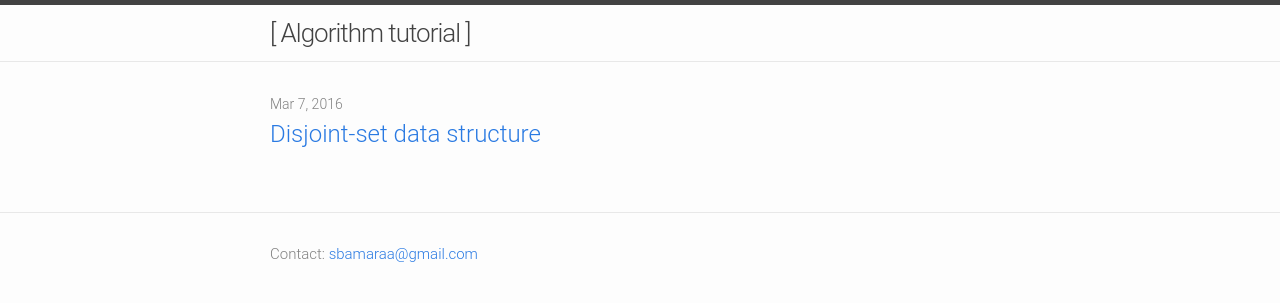
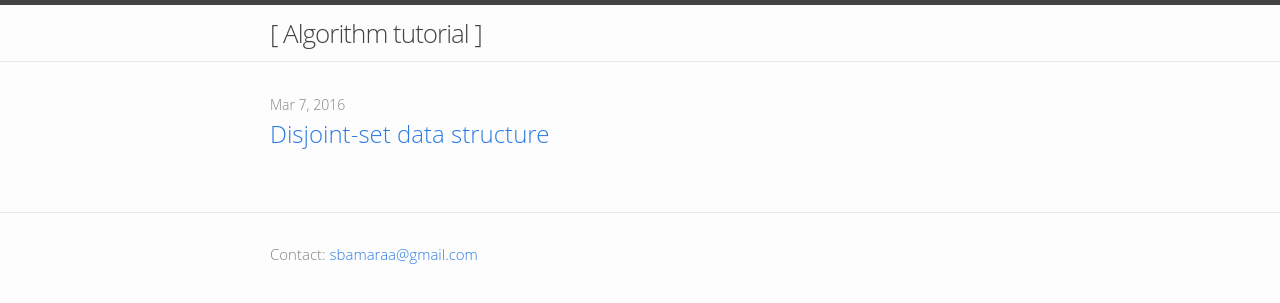
Before and after one commit to amarbattulga/amarbattulga.github.io, a Jekyll site: the page built from index.html, in a window 1280 px wide. Shown: the top 303 px of the page. Built offline with Jekyll 4.4.1, drawn with Linux system fonts in a browser that asks for light colours.

Commit message:
Changes font roboto -> open sans

```diff
--- a/_includes/head.html
+++ b/_includes/head.html
@@ -12,7 +12,7 @@
   <!-- Google font -->
   <script type="text/javascript">
     WebFontConfig = {
-      google: { families: [ 'Roboto::greek-ext,latin,cyrillic' ] }
+      google: { families: [ 'Open+Sans::latin,cyrillic-ext' ] }
     };
     (function() {
       var wf = document.createElement('script');
--- a/_sass/_base.scss
+++ b/_sass/_base.scss
@@ -14,7 +14,7 @@ dl, dd, ol, ul, figure {
  * Basic styling
  */
 body {
-    font-family: 'Roboto', sans-serif;
+    font-family: 'Open Sans', sans-serif;
     font-size: $base-font-size;
     line-height: $base-line-height;
     font-weight: 300;
```
